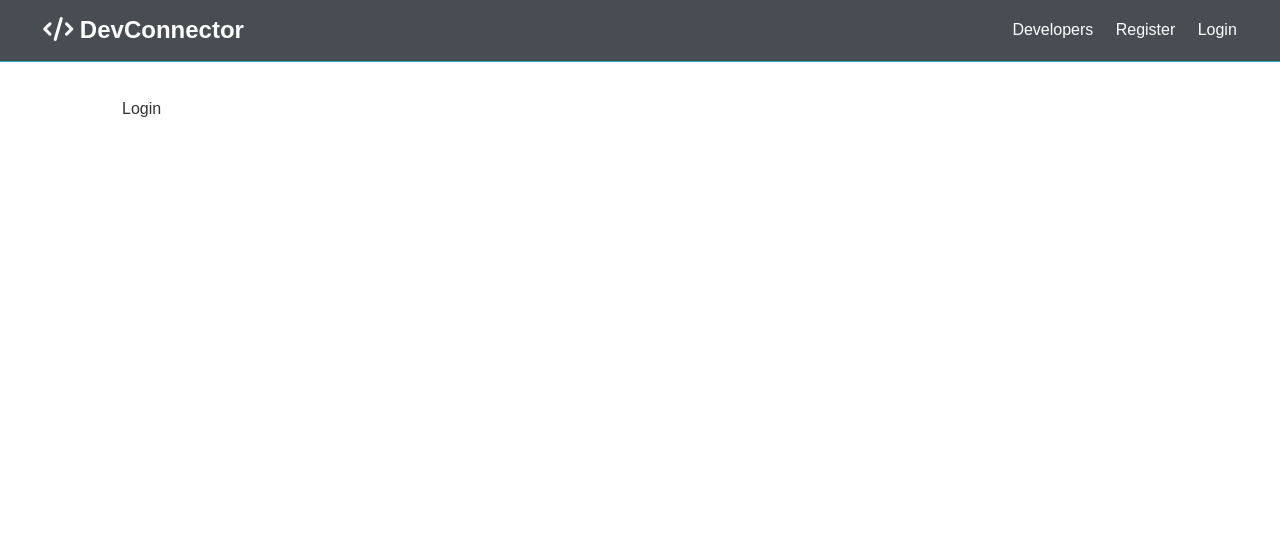
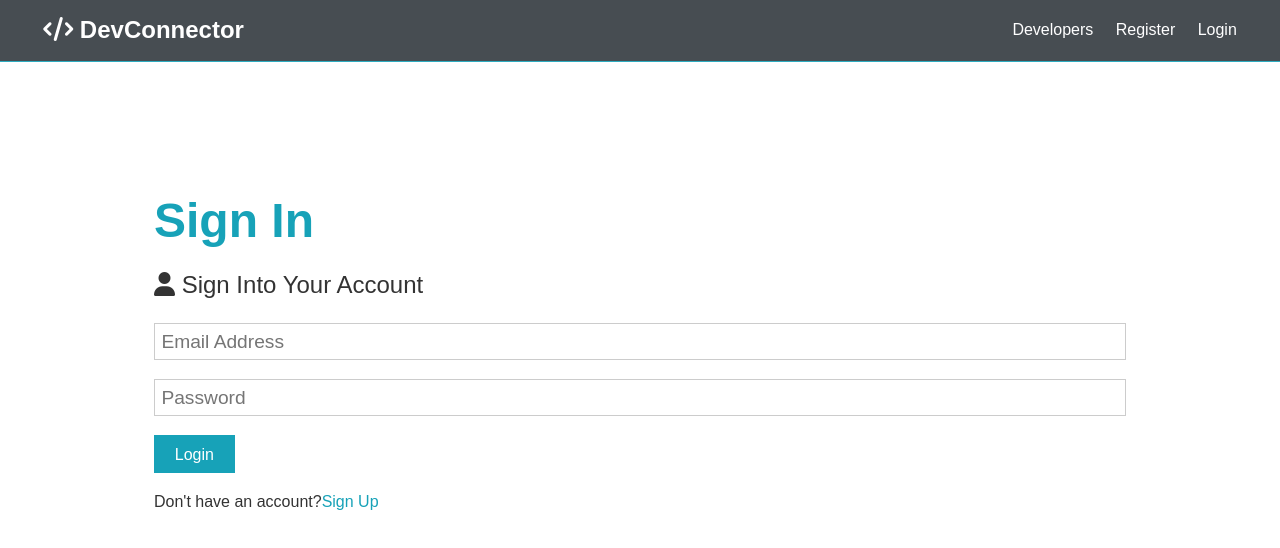
Before and after one commit to Kishan2029/Dev_Connector, a React (Create React App) app in the folder client/: page /login in a window 1280 px wide. Shown: the top 548 px of the page. Built offline with nearby package versions, Linux system fonts and the light colour scheme.

Commit message:
Login form is complete

```diff
--- a/client/src/component/auth/Login.js
+++ b/client/src/component/auth/Login.js
@@ -1,9 +1,68 @@
-import React from 'react'
+import React, { Fragment, useState } from 'react'
+import axios from 'axios'
+import { Link } from 'react-router-dom'
+
 const Login = () => {
+
+    const [formData, setFormData] = useState({
+        email: '',
+        password: ''
+    })
+
+    const { email, password } = formData
+
+    const onChange = e =>
+        setFormData({ ...formData, [e.target.name]: e.target.value })
+
+    const onSubmit = async e => {
+        e.preventDefault()
+
+        console.log('Success')
+
+
+    }
+
     return (
-        <div>
-            Login
-        </div>
+        <Fragment>
+            <section className="container">
+                <h1 class="large text-primary">Sign In</h1>
+                <p className="lead"><i className="fas fa-user"></i> Sign Into Your Account</p>
+                <form className="form" onSubmit={e => onSubmit(e)}>
+
+                    <div className="form-group">
+                        <input
+                            type="email"
+                            placeholder="Email Address"
+                            name="email"
+                            value={email}
+                            onChange={e => onChange(e)}
+                            required
+                        />
+
+                    </div>
+                    <div className="form-group">
+                        <input
+                            type="password"
+                            placeholder="Password"
+                            name="password"
+                            minLength="6"
+                            value={password}
+                            onChange={e => onChange(e)}
+                            required
+                        />
+                    </div>
+
+                    <input type="submit"
+                        className="btn btn-primary"
+                        value="Login"
+                    />
+                </form>
+                <p className="my-1">
+                    Don't have an account?
+                    <Link to="/register">Sign Up</Link>
+                </p>
+            </section>
+        </Fragment>
     )
 }
 
--- a/client/src/component/auth/Register.js
+++ b/client/src/component/auth/Register.js
@@ -1,4 +1,6 @@
 import React, { Fragment, useState } from 'react'
+import axios from 'axios'
+import { Link } from 'react-router-dom'
 
 const Register = () => {
 
@@ -14,12 +16,29 @@
     const onChange = e =>
         setFormData({ ...formData, [e.target.name]: e.target.value })
 
-    const onSubmit = e => {
+    const onSubmit = async e => {
         e.preventDefault()
         if (password !== password2) {
             console.log('Password does not match')
         } else {
-            console.log(formData)
+            console.log('Success')
+            // const newUser = {
+            //     name,
+            //     email,
+            //     password
+            // }
+            // try {
+            //     const config = {
+            //         headers: {
+            //             'Content-Type': 'application/json'
+            //         }
+            //     }
+            //     const body = JSON.stringify(newUser)
+            //     const res = await axios.post('/api/users', body, config)
+            //     console.log(res.data)
+            // } catch (err) {
+            //     console.log(err.response.data)
+            // }
         }
     }
 
@@ -81,7 +100,7 @@
                 </form>
                 <p className="my-1">
                     Already have an account?
-                    <a href="login.html">Sign In</a>
+                    <Link to="/login">Sign In</Link>
                 </p>
             </section>
         </Fragment>
```
